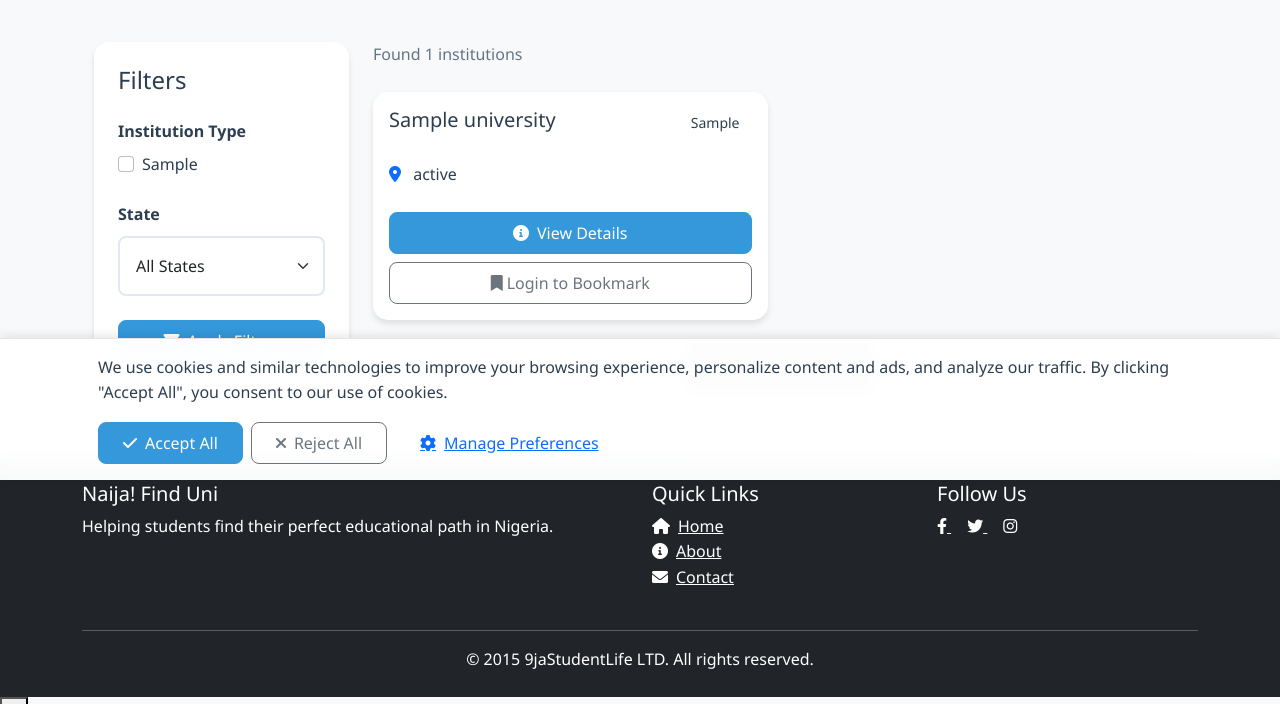
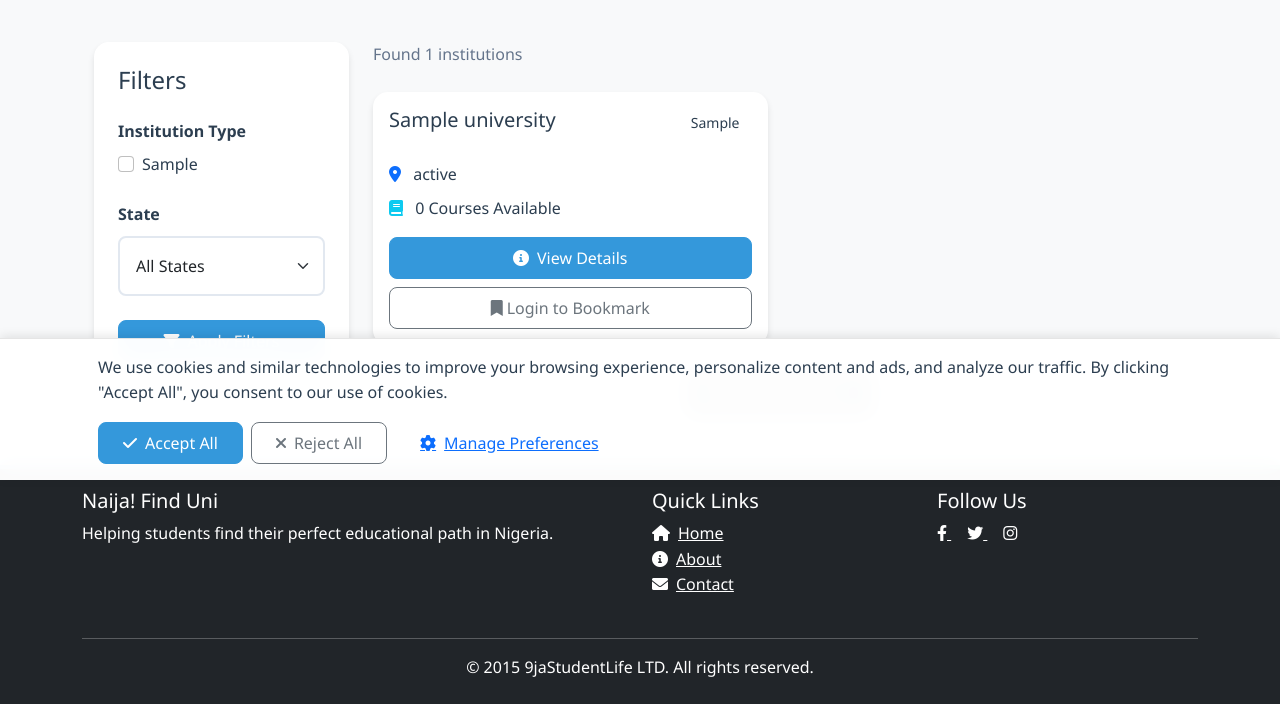
Before and after one commit to nonsonwune/ibass, a Flask app: page /recommend in a window 1280 px wide. Shown: the part 320-1024 px from the top of the page. Run offline with Flask 3, Linux system fonts and the light colour scheme; tables that the repository leaves empty hold one stand-in row (values such as "Sample post"); some libraries are stand-ins or nearby versions.

Commit message:
recommend fix

```diff
--- a/app/templates/recommend.html
+++ b/app/templates/recommend.html
@@ -248,12 +248,10 @@ Institutions Finder{% endblock %} {% block extra_head %}
                     <i class="fas fa-map-marker-alt me-2 text-primary"></i>
                     {{ uni.state }}
                   </p>
-                  {% if uni.courses %}
                   <p class="mb-0">
                     <i class="fas fa-book me-2 text-info"></i>
-                    {{ uni.courses|length }} Course{% if uni.courses|length != 1 %}s{% endif %} Available
+                    {{ uni.total_courses }} Course{% if uni.total_courses != 1 %}s{% endif %} Available
                   </p>
-                  {% endif %}
                 </div>
 
                 <div class="mt-auto">
--- a/app/views/university.py
+++ b/app/views/university.py
@@ -94,22 +94,27 @@ def recommend():
         # Process results
         recommendations = []
         for uni in results:
-            courses = []
+            # Get all courses for total count
+            all_courses = uni.courses
+
+            # Get filtered courses if course filter is applied
+            filtered_courses = []
             if preferred_course:
-                courses = [
+                filtered_courses = [
                     course
-                    for course in uni.courses
+                    for course in all_courses
                     if course.course_name == preferred_course
                 ]
             else:
-                courses = uni.courses
+                filtered_courses = all_courses
 
-            if not preferred_course or courses:
+            if not preferred_course or filtered_courses:
                 uni_data = {
                     "id": uni.id,
                     "university_name": uni.university_name,
                     "state": uni.state,
                     "program_type": uni.program_type,
+                    "total_courses": len(all_courses),  # Add total course count
                     "courses": [
                         {
                             "id": course.id,
@@ -119,8 +124,8 @@ def recommend():
                             "direct_entry_requirements": course.direct_entry_requirements,
                             "abbrv": course.abbrv,
                         }
-                        for course in courses
-                    ],
+                        for course in filtered_courses
+                    ],  # Use filtered courses for course list
                     "selected_course": preferred_course,
                 }
                 recommendations.append(uni_data)
```
